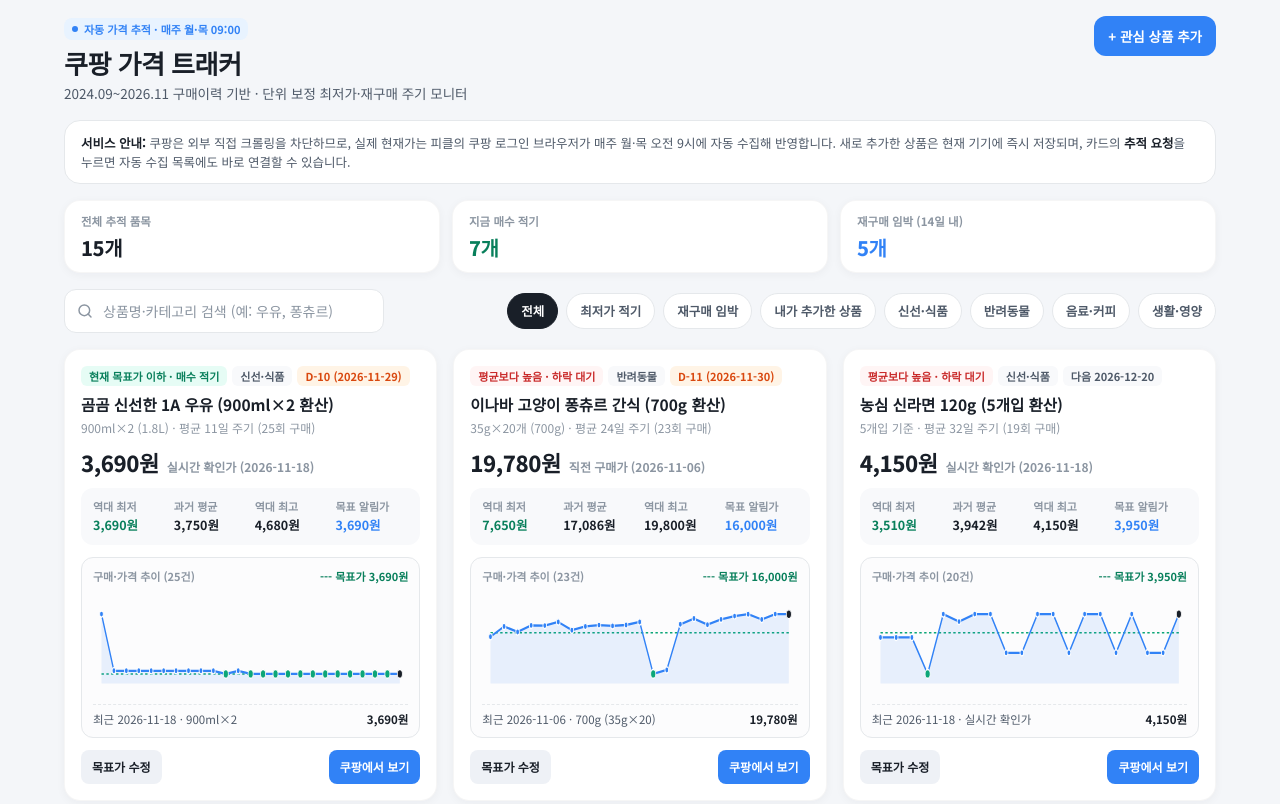
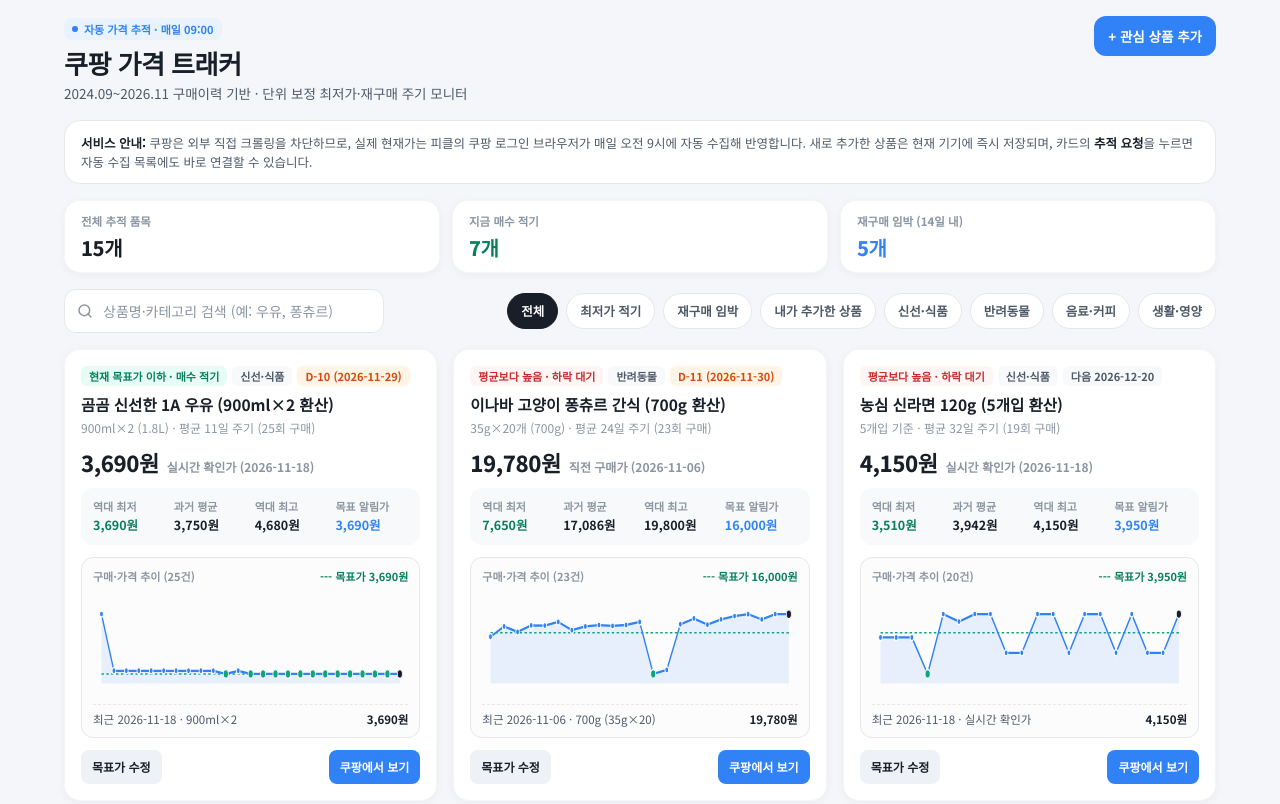
Before and after one commit to pyw31337/cart, a plain HTML site: page index.html in a window 1280 px wide. Shown: the top 804 px of the page. Drawn offline with Linux system fonts and the light colour scheme; a web font is replaced by a local one.

Commit message:
chore: align auto-collection schedule text to daily 09:00

```diff
--- a/index.html
+++ b/index.html
@@ -17,7 +17,7 @@
   <main class="app-shell">
     <header class="app-header">
       <div class="brand-wrap">
-        <div class="brand-kicker"><span class="brand-dot"></span>자동 가격 추적 · 매주 월·목 09:00</div>
+        <div class="brand-kicker"><span class="brand-dot"></span>자동 가격 추적 · 매일 09:00</div>
         <h1 class="app-title">쿠팡 가격 트래커</h1>
         <p class="app-subtitle">2024.09~2026.11 구매이력 기반 · 단위 보정 최저가·재구매 주기 모니터</p>
       </div>
@@ -27,7 +27,7 @@
     </header>
 
     <section class="status-banner" aria-label="동작 안내">
-      <strong>서비스 안내:</strong> 쿠팡은 외부 직접 크롤링을 차단하므로, 실제 현재가는 피클의 쿠팡 로그인 브라우저가 매주 월·목 오전 9시에 자동 수집해 반영합니다. 새로 추가한 상품은 현재 기기에 즉시 저장되며, 카드의 <strong>추적 요청</strong>을 누르면 자동 수집 목록에도 바로 연결할 수 있습니다.
+      <strong>서비스 안내:</strong> 쿠팡은 외부 직접 크롤링을 차단하므로, 실제 현재가는 피클의 쿠팡 로그인 브라우저가 매일 오전 9시에 자동 수집해 반영합니다. 새로 추가한 상품은 현재 기기에 즉시 저장되며, 카드의 <strong>추적 요청</strong>을 누르면 자동 수집 목록에도 바로 연결할 수 있습니다.
     </section>
 
     <section class="kpi-grid" aria-label="요약 지표">
@@ -140,7 +140,7 @@
         <button type="button" class="dialog-close" data-close-modal="shareReqModal" aria-label="닫기">×</button>
       </div>
       <p style="margin:0 0 10px;font-size:13px;color:var(--color-text-secondary);line-height:1.5;">
-        아래 요청 문구를 복사해 피클 채팅에 붙여 주시거나 GitHub 이슈로 등록하시면, 매주 월·목 쿠팡 로그인 브라우저 점검 목록에 바로 합쳐 드려요.
+        아래 요청 문구를 복사해 피클 채팅에 붙여 주시거나 GitHub 이슈로 등록하시면, 매일 오전 9시 쿠팡 로그인 브라우저 점검 목록에 바로 합쳐 드려요.
       </p>
       <div class="code-preview tnum" id="shareReqPreview"></div>
       <div class="dialog-actions">
```
